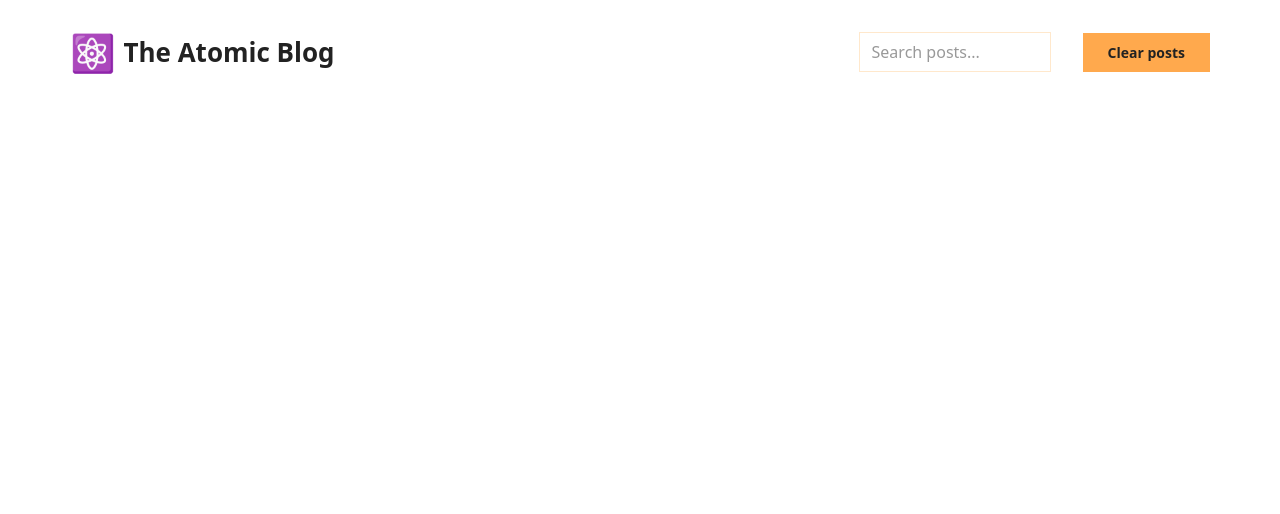
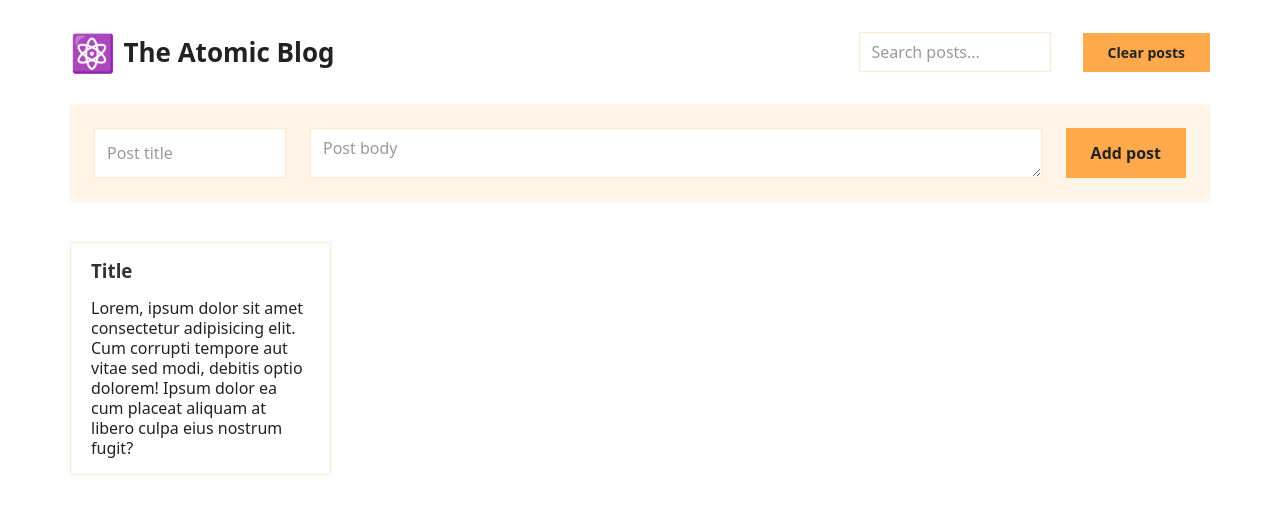
Before and after one commit to NursiNursi/react-atomic-blog, a React (Vite) app: page / in a window 1280 px wide. Shown: the top 514 px of the page. Built offline with nearby package versions, Linux system fonts and the light colour scheme.

Commit message:
Add: FormAddPost and Posts inside Main components

```diff
--- a/src/App.jsx
+++ b/src/App.jsx
@@ -12,10 +12,53 @@ function Header() {
   );
 }
 
+function Main() {
+  return (
+    <main>
+      <FormAddPost />
+      <Posts />
+    </main>
+  );
+}
+
+function FormAddPost() {
+  return (
+    <form>
+      <input placeholder="Post title" />
+      <textarea placeholder="Post body" />
+      <button>Add post</button>
+    </form>
+  );
+}
+
+function Posts() {
+  return (
+    <section>
+      <List />
+    </section>
+  );
+}
+
+function List() {
+  return (
+    <ul>
+      <li>
+        <h3>Title</h3>
+        <p>
+          Lorem, ipsum dolor sit amet consectetur adipisicing elit. Cum corrupti
+          tempore aut vitae sed modi, debitis optio dolorem! Ipsum dolor ea cum
+          placeat aliquam at libero culpa eius nostrum fugit?
+        </p>
+      </li>
+    </ul>
+  );
+}
+
 function App() {
   return (
     <section>
       <Header />
+      <Main />
     </section>
   );
 }
```
